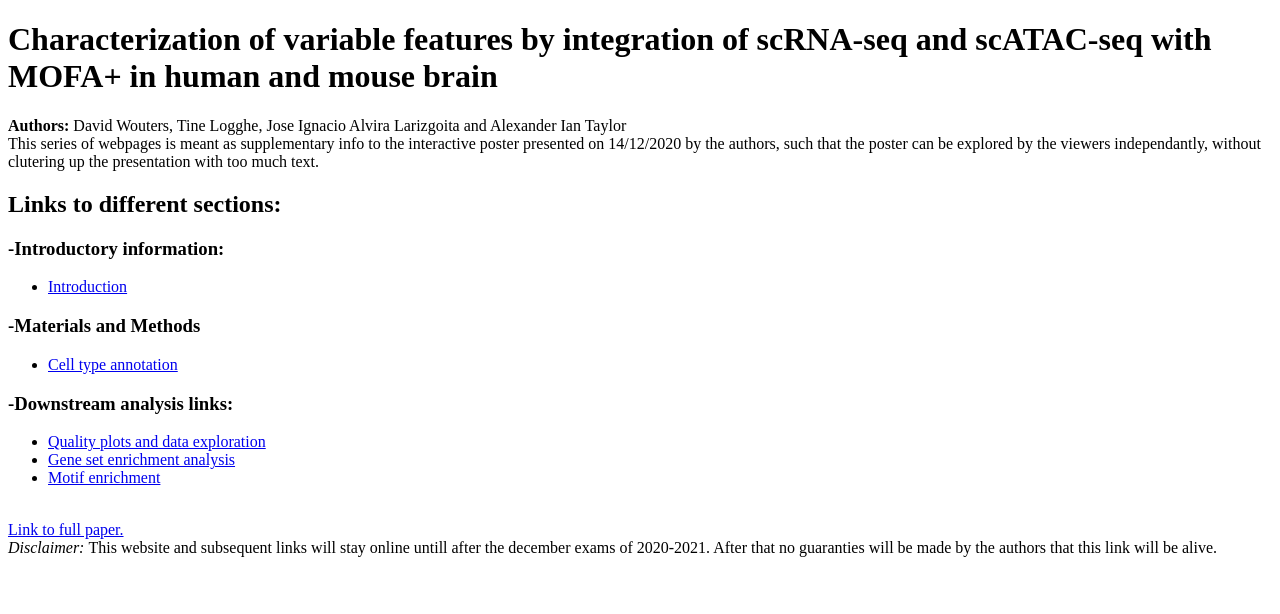
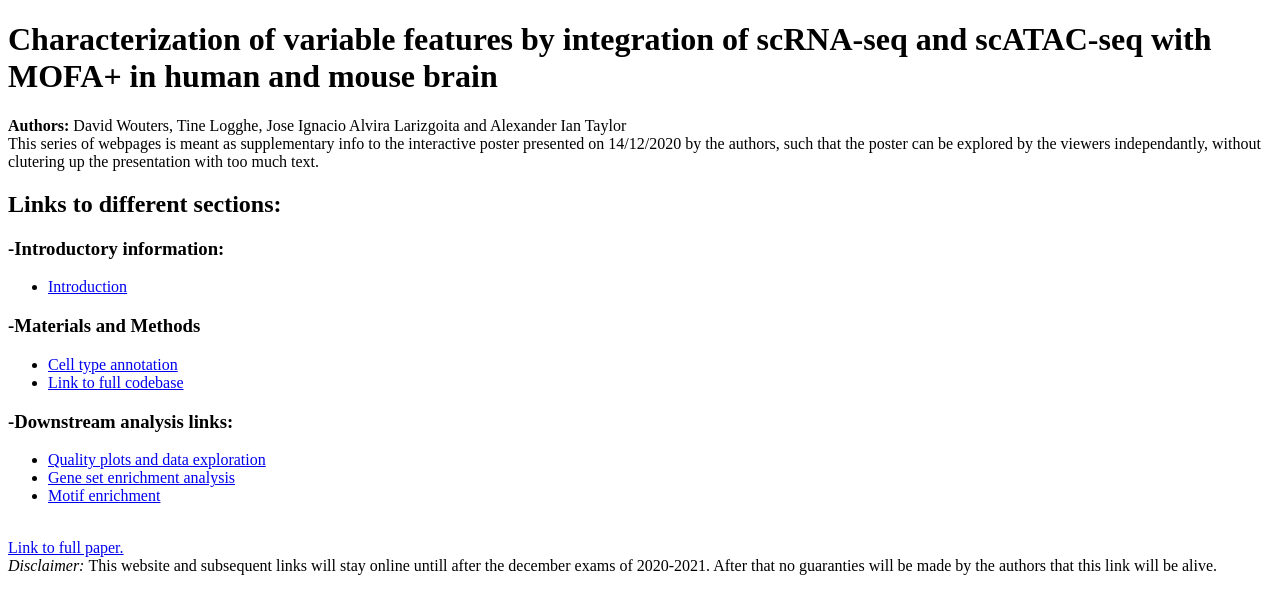
Before and after one commit to WoutDavid/WoutDavid.github.io, a plain HTML site: page index.html in a window 1280 px wide. Drawn offline with Linux system fonts and the light colour scheme.

Commit message:
Update index.html

```diff
--- a/index.html
+++ b/index.html
@@ -14,6 +14,7 @@
     <h3>-Materials and Methods</h3>
     <ul style="list-style-type:disc">
       <li><a href="html/cell_annotation.html">Cell type annotation</a></li>
+      <li><a href="https://github.com/WoutDavid/MOFA2l">Link to full codebase</a></li>
      </ul>
     <h3>-Downstream analysis links:</h3>
     <ul style="list-style-type:disc">
```
